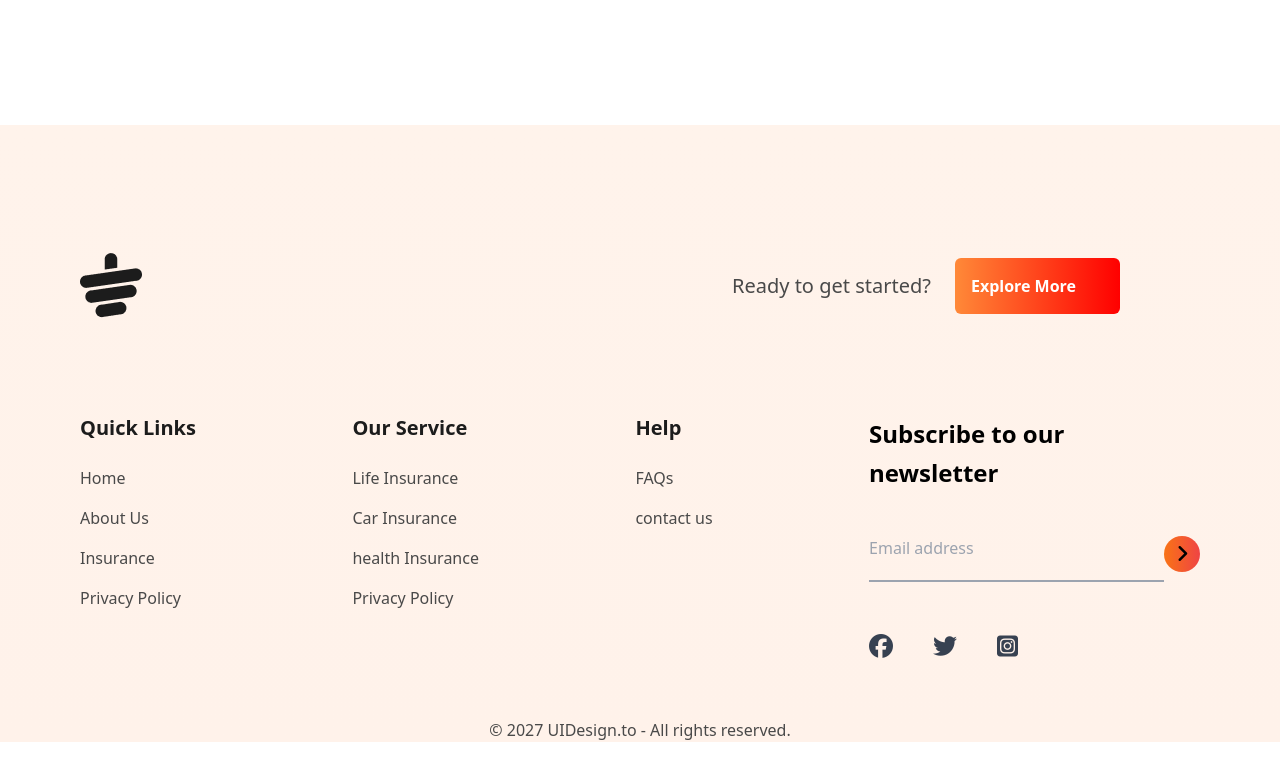
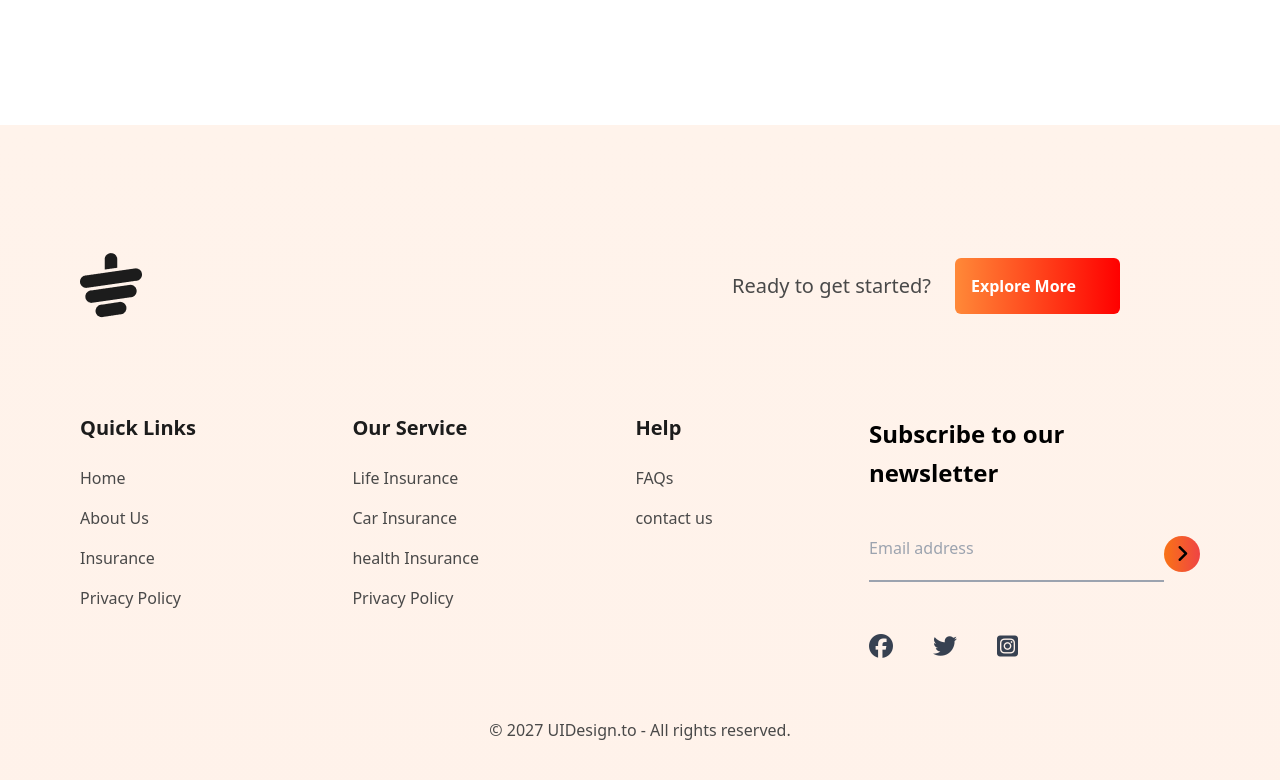
Before and after one commit to shrabonkundu1/Tea-house-landing-page-using-Tailwind, a plain HTML site: page index.html in a window 1280 px wide. Shown: the part 3228-4008 px from the top of the page. Drawn offline with nearby package versions, Linux system fonts and the light colour scheme.

Commit message:
some bug issue solved

```diff
--- a/index.html
+++ b/index.html
@@ -300,7 +300,7 @@
                 </div>
             </div>
            </div>
-           <div class="text-center mb-32">
+           <div class="text-center pb-32">
             <p class="font-medium text-[#494949]"> &#169 2027 UIDesign.to - All rights reserved.</p>
            </div>
         </div>
```
